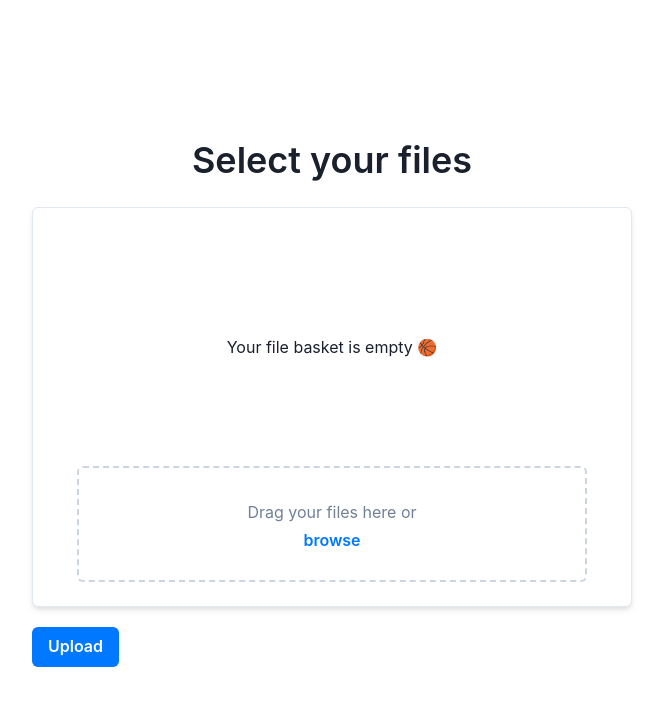
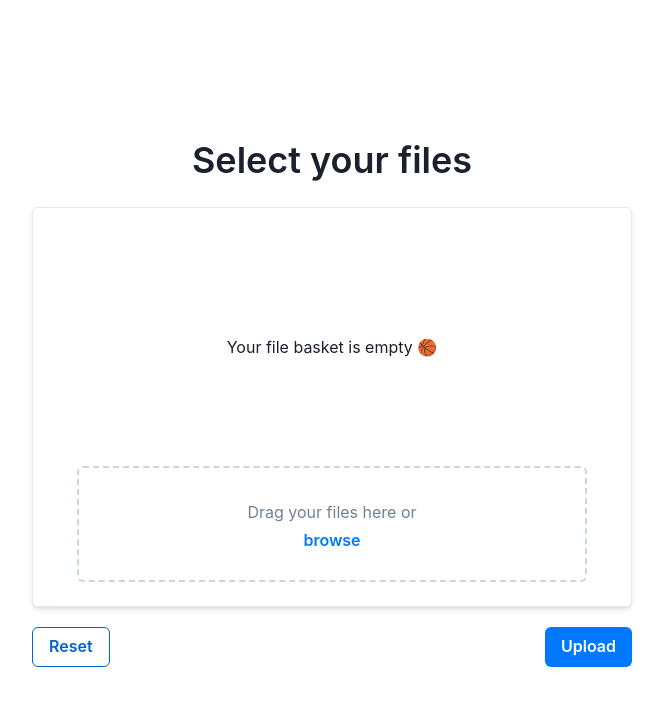
Before and after one commit to duhanmeric/tez, a React (Create React App) app in the folder client/: page / in a window 1280 px wide. Shown: the top 706 px of the page, without its empty margins (308-971 px from the left). Built offline with nearby package versions, Linux system fonts and the light colour scheme.

Commit message:
Reset button created

```diff
--- a/client/src/screens/UploadScreen/UploadScreen.tsx
+++ b/client/src/screens/UploadScreen/UploadScreen.tsx
@@ -14,6 +14,7 @@ const Upload = () => {
     onFileChange,
     removeFile,
     checkIfFileExist,
+    resetFile,
   } = useUploadFile();
 
   const [apiResponse, setApiResponse] = useState<any>("");
@@ -74,7 +75,7 @@ const Upload = () => {
           </VStack>
         </SbContainer>
         <HStack justify="space-between">
-          {/* <SbButton title="Reset" variant="outline" /> */}
+          <SbButton title="Reset" variant="outline" onClick={resetFile} />
           <SbButton title="Upload" variant="solid" onClick={makeRequest} />
         </HStack>
       </Flex>
```
